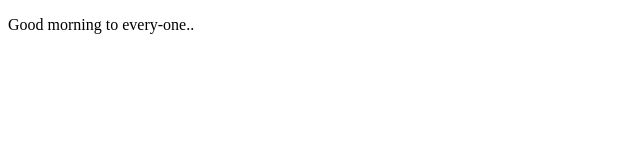
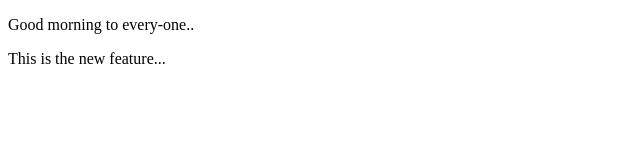
Before and after one commit to NithishDev2005/LocalRepo, a plain HTML site: page index.html in a window 1280 px wide. Shown: the whole page, without its empty margins (0-640 px from the left). Drawn offline with Linux system fonts and the light colour scheme.

Commit message:
Add new feature2

```diff
--- a/index.html
+++ b/index.html
@@ -5,6 +5,7 @@
     <meta name="viewport" content="width=device-width, initial-scale=1.0">
     <title>HelloWorld</title>
     <p> Good morning to every-one..</p>
+    <p> This is the new feature...</p>
 </head>
 <body>
 
```
